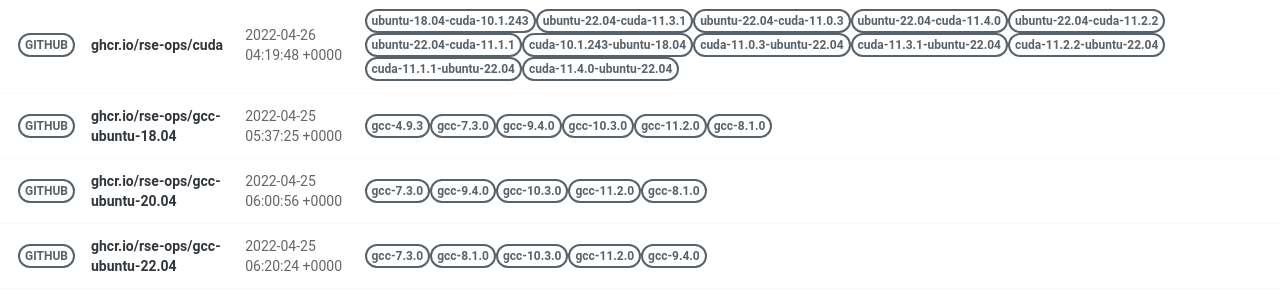
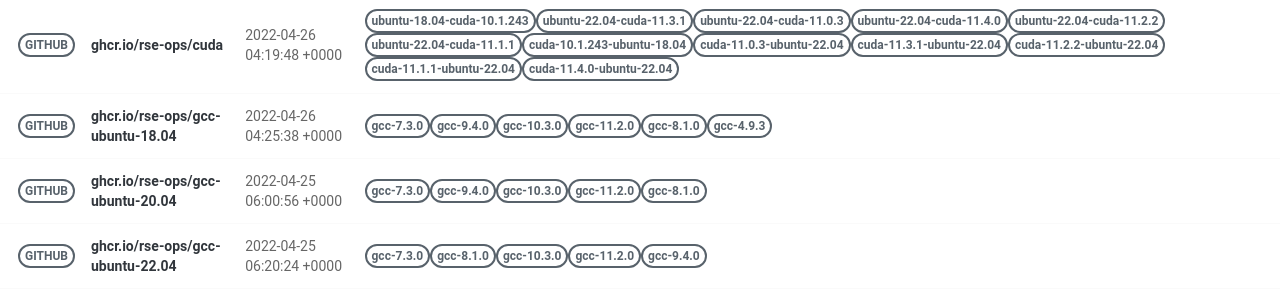
Before and after one commit to rse-ops/docker-images, a Jekyll site: the page built from pages/index.md, in a window 1280 px wide. Shown: the part 498-798 px from the top of the page. Built offline with Jekyll 4.4.1, drawn with Linux system fonts in a browser that asks for light colours; nearby versions of some CDN libraries.

Commit message:
Automated push to update library 2022-04-26

```diff
--- a/_library/ghcr.io-rse-ops-gcc-ubuntu-18.04.md
+++ b/_library/ghcr.io-rse-ops-gcc-ubuntu-18.04.md
@@ -1,14 +1,11 @@
 ---
 layout: container
 name: ghcr.io/rse-ops/gcc-ubuntu-18.04
-updated_at: 2022-04-25 05:37:25.542120
+updated_at: 2022-04-26 04:25:38.620197
 
 
 container_url: https://github.com/orgs/rse-ops/packages/container/package/gcc-ubuntu-18.04
 versions:
- - tag: gcc-4.9.3
-   dockerfile: https://github.com/rse-ops/docker-images/blob/main/ubuntu/gcc/Dockerfile
-   manifest: https://crane.ggcr.dev/manifest/ghcr.io/rse-ops/gcc-ubuntu-18.04:gcc-4.9.3
  - tag: gcc-7.3.0
    dockerfile: https://github.com/rse-ops/docker-images/blob/main/ubuntu/gcc/Dockerfile
    manifest: https://crane.ggcr.dev/manifest/ghcr.io/rse-ops/gcc-ubuntu-18.04:gcc-7.3.0
```
Also changed, not shown: other parts of _library/ghcr.io-rse-ops-gcc-ubuntu-18.04.md (+3 -0 lines).
